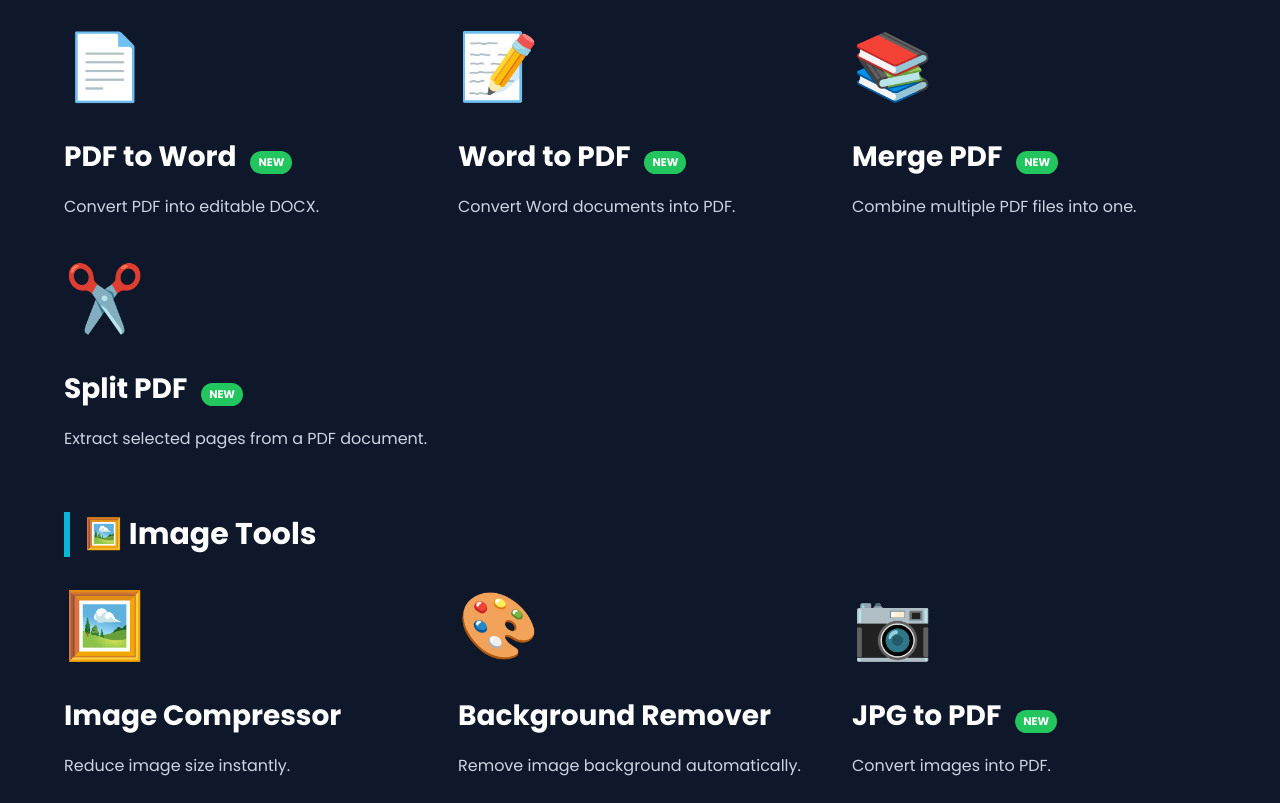
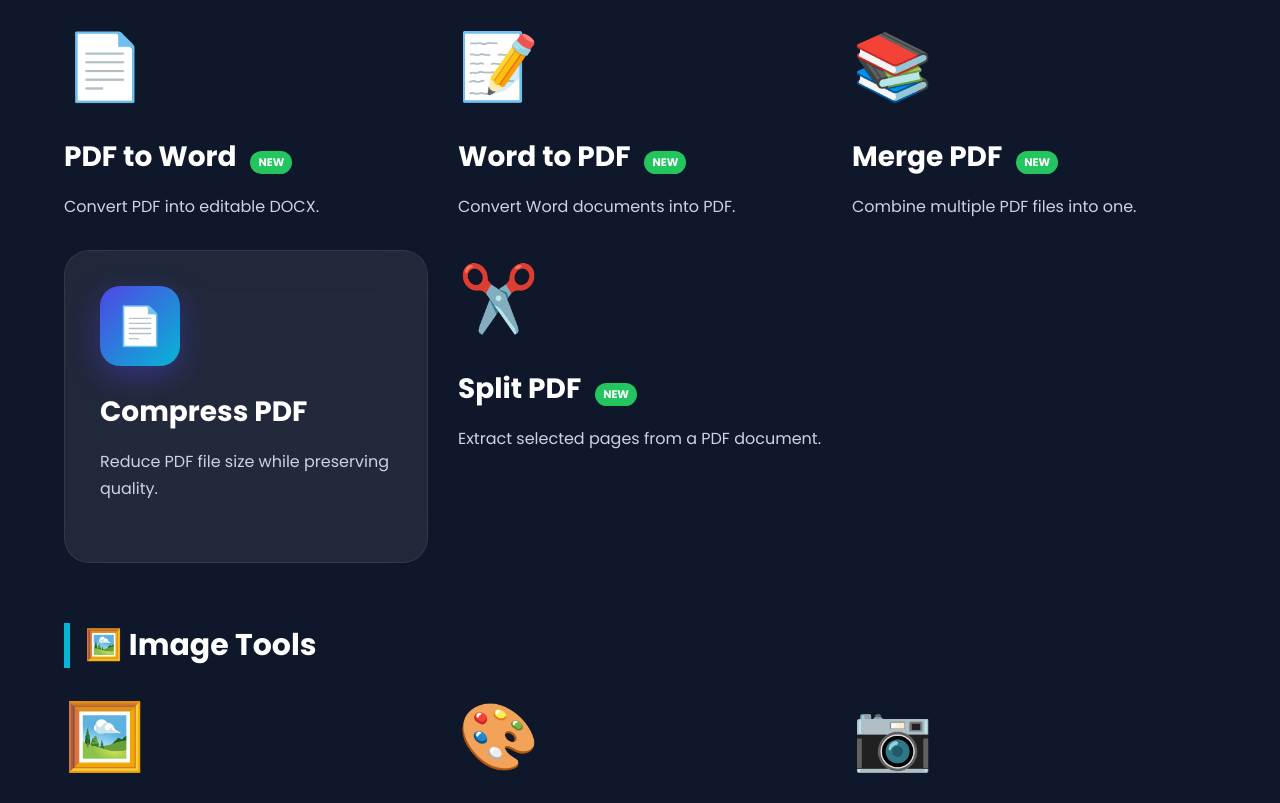
Before and after one commit to mrayyan92/ToolHub, a Flask app: page / in a window 1280 px wide. Shown: the part 1753-2556 px from the top of the page. Run offline with Flask 3, Linux system fonts and the light colour scheme.

Commit message:
Refactor templates into professional structure

```diff
--- a/app.py
+++ b/app.py
@@ -23,8 +23,8 @@ os.makedirs(OUTPUT_FOLDER, exist_ok=True)
 # ================= HOME =================
 
 @app.route("/")
-def home():
-    return render_template("index.html")
+def index():
+    return render_template("pages/index.html")
 
 
 # ================= IMAGE COMPRESSOR =================
@@ -285,6 +285,10 @@ def split_pdf_file():
 
     return send_file(output_path, as_attachment=True)
 
+@app.route("/compress-pdf")
+def compress_pdf():
+    return render_template("tools/compress_pdf.html")
+
 
 # ================= ABOUT =================
 
--- a/templates/index.html
+++ b/templates/pages/index.html
@@ -151,6 +151,20 @@
 
     </a>
 
+    <a href="/compress-pdf" class="tool-card">
+
+    <div class="tool-icon">
+        📄
+    </div>
+
+    <h3>Compress PDF</h3>
+
+    <p>
+        Reduce PDF file size while preserving quality.
+    </p>
+
+</a>
+
     <a href="/split-pdf" class="card">
 
     <div class="icon">✂️</div>
```
Also changed, not shown: templates/tools/compress_pdf.html (added, +30 -0 lines), templates/components/featured_tool.html (added), templates/components/footer.html (added), templates/components/hero.html (added), templates/components/navbar.html (added), templates/components/stats.html (added), templates/components/tool_categories.html (added), templates/components/why_choose.html (added).
